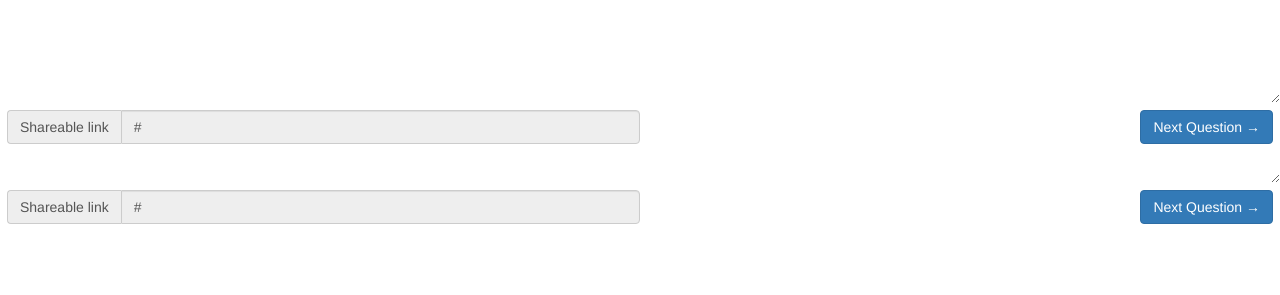
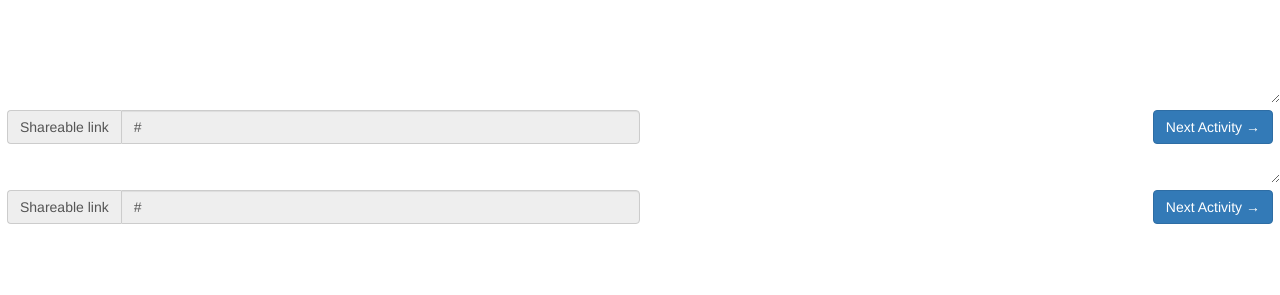
Before and after one commit to harvard-vpal/bridge-adaptivity, a Django app: template module/templates/module/module.html in a window 1280 px wide. Shown: the part 505-800 px from the top of the page. Run offline with Django 3.2, Linux system fonts and the light colour scheme; tables that the repository leaves empty hold one stand-in row (values such as "Sample post"); the template is opened without the code that fills it: values that come from a table or form of the project are taken from there, most other values are stand-ins (such as "Sample title", 1, 10 or a date in 2020); data that the repository does not hold is empty; parts of the project's set-up code (start-up, migrations or seed data) failed here and were passed over; some libraries are stand-ins or nearby versions.

Commit message:
change text of next button, problem -> activity

```diff
--- a/module/templates/module/module.html
+++ b/module/templates/module/module.html
@@ -82,7 +82,7 @@
     {# next question button #}
     <div class="col-xs-6 toolbar-item">
       <span class="pull-right">
-      <a class="btn btn-primary {% if module_complete %}disabled{% endif %}" href="{% url 'module:next_activity' user_module_id=user_module.pk position=position %}" role="button">Next Question <span aria-hidden="true">&rarr;</span></a>
+      <a class="btn btn-primary {% if module_complete %}disabled{% endif %}" href="{% url 'module:next_activity' user_module_id=user_module.pk position=position %}" role="button">Next Activity <span aria-hidden="true">&rarr;</span></a>
       </span>
     </div>
 
```
